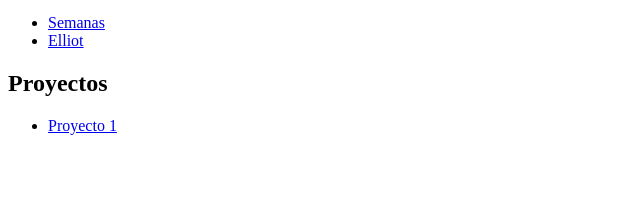
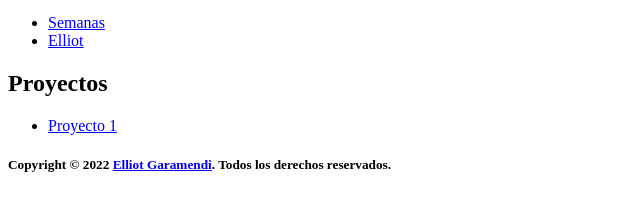
Before and after one commit to ElliotXLeo/bootcamp-frontend-t-g9, a plain HTML site: page semana-1/index.html in a window 1280 px wide. Shown: the part 46-256 px from the top of the page, without its empty margins (0-640 px from the left). Drawn offline with Linux system fonts and the light colour scheme.

Commit message:
s1: Update index.html footer

```diff
--- a/semana-1/index.html
+++ b/semana-1/index.html
@@ -38,6 +38,11 @@
       </nav>
     </section>
   </main>
+
+  <footer>
+    <h5>Copyright &copy; 2022 <a href="https://www.linkedin.com/in/elliotgaramendi/" target="_blank"
+        rel="noopener noreferrer">Elliot Garamendi</a>. Todos los derechos reservados.</h5>
+  </footer>
 </body>
 
 </html>
```
